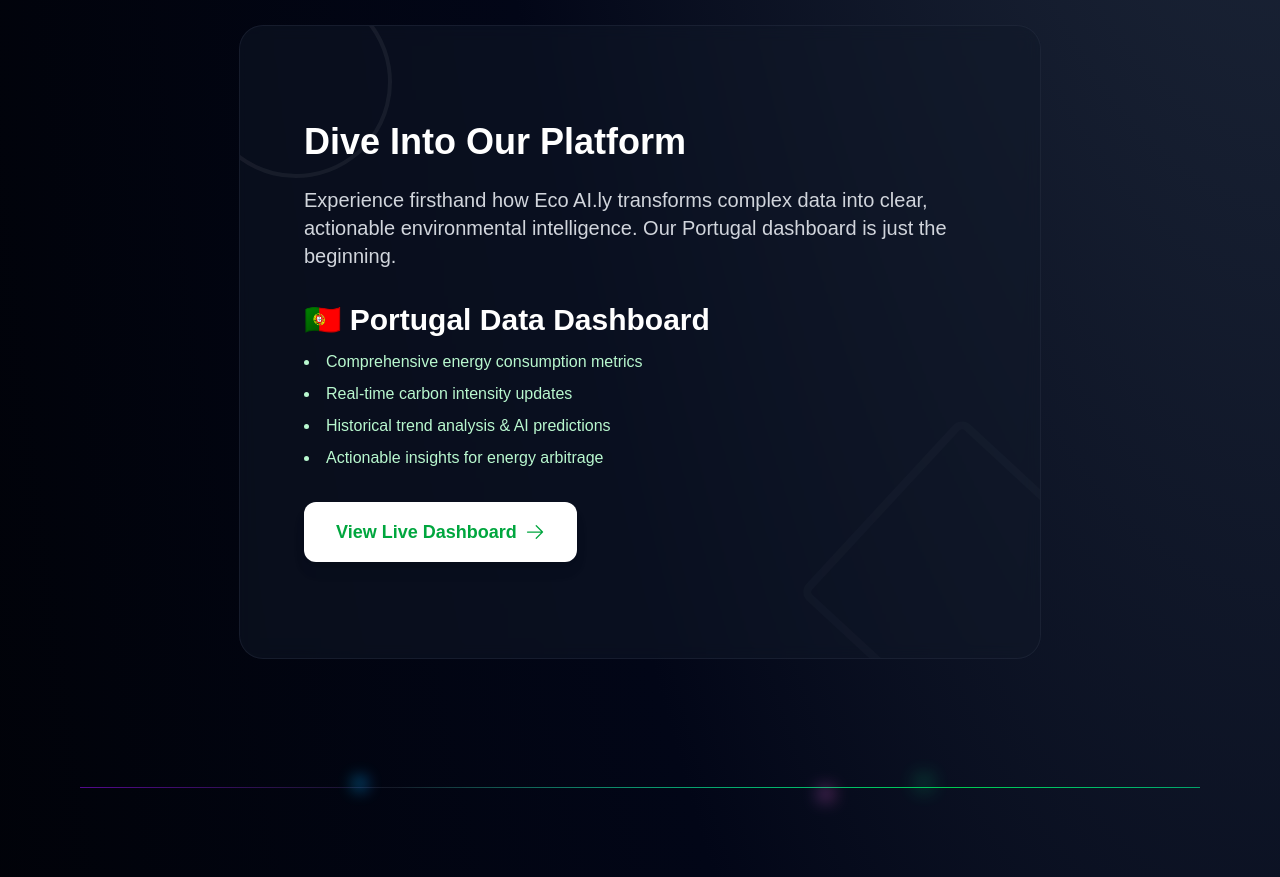
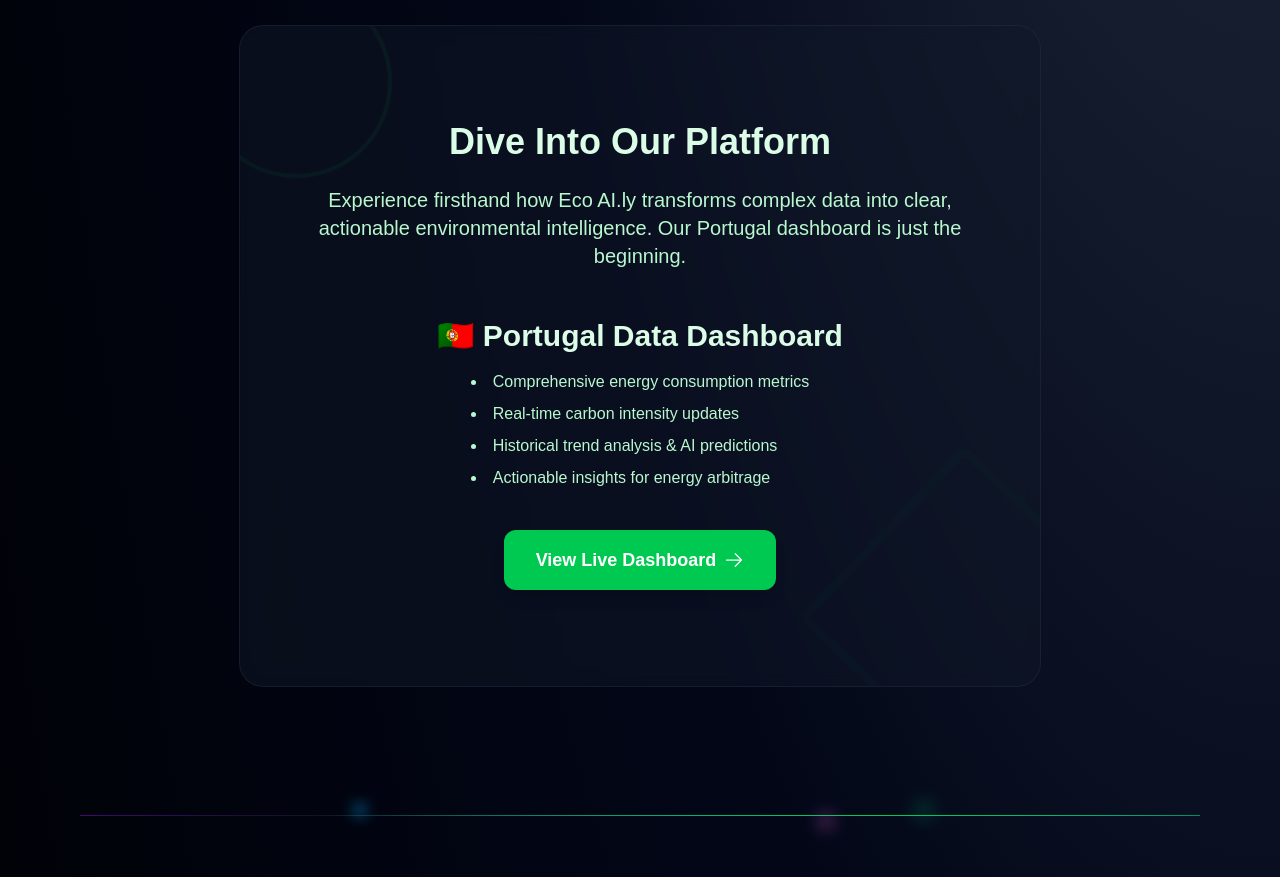
Before and after one commit to guilhermegranchopro/Eco-AI.ly, a Next.js app in the folder frontend/my-next-app/: page / in a window 1280 px wide. Shown: the part 1920-2797 px from the top of the page. Built offline with nearby package versions, Linux system fonts and the light colour scheme.

Commit message:
centered dashboard information card and changed text color from white to esmerald

```diff
--- a/frontend/my-next-app/src/app/page.tsx
+++ b/frontend/my-next-app/src/app/page.tsx
@@ -930,7 +930,7 @@
                   }}
                 />
                 <div className="relative z-10">
-                  <Image src="/assets/images/logo.png" alt="Eco AI.ly Logo" width={200} height={40} priority className="h-10 sm:h-12 w-auto"/>
+                  <Image src="/assets/images/logo.png" alt="Gaia Logo" width={200} height={40} priority className="h-10 sm:h-12 w-auto"/>
                 </div>
               </motion.div>
             </Link>
@@ -1386,30 +1386,46 @@
           className="py-16 md:py-24 px-6 sm:px-8 md:px-12 lg:px-16 bg-gray-900/50 backdrop-blur-sm border border-gray-700/30 rounded-3xl relative overflow-hidden" // Updated light background
         >
           {/* Decorative elements */}
-          <motion.div className="absolute -top-10 -left-10 w-48 h-48 border-4 border-white/20 rounded-full opacity-30" animate={{ rotate: 360 }} transition={{ duration: 40, repeat: Infinity, ease: "linear" }} />
-          <motion.div className="absolute -bottom-12 -right-12 w-60 h-60 border-8 border-white/10 rounded-xl opacity-20" animate={{ rotate: -360 }} transition={{ duration: 50, repeat: Infinity, ease: "linear" }} />
-
-          <motion.h2 variants={fadeInUp} className="text-3xl sm:text-4xl font-bold mb-6 relative z-10 text-white">
+          <motion.div className="absolute -top-10 -left-10 w-48 h-48 border-4 border-green-500/20 rounded-full opacity-30" animate={{ rotate: 360 }} transition={{ duration: 40, repeat: Infinity, ease: "linear" }} />
+          <motion.div className="absolute -bottom-12 -right-12 w-60 h-60 border-8 border-green-500/10 rounded-xl opacity-20" animate={{ rotate: -360 }} transition={{ duration: 50, repeat: Infinity, ease: "linear" }} />
+
+          {/* Centered content block */}
+          <div className="relative z-10 text-center">
+            <motion.h2 variants={fadeInUp} className="text-3xl sm:text-4xl font-bold mb-6 text-green-100">
               Dive Into Our Platform
             </motion.h2>
-          <motion.p variants={fadeInUp} className="text-lg sm:text-xl mb-8 max-w-2xl mx-auto relative z-10 text-gray-300">
+            <motion.p variants={fadeInUp} className="text-lg sm:text-xl mb-12 max-w-2xl mx-auto text-green-200">
               Experience firsthand how Eco AI.ly transforms complex data into clear, actionable environmental intelligence. Our Portugal dashboard is just the beginning.
             </motion.p>
-          <motion.div variants={fadeInUp} className="relative z-10">
-            <h3 className="text-2xl sm:text-3xl font-semibold mb-3 text-white">🇵🇹 Portugal Data Dashboard</h3>
-            <ul className="list-disc list-inside inline-block text-left space-y-2 mb-8 text-green-200">
+
+            <motion.div variants={fadeInUp}>
+              <h3 className="text-2xl sm:text-3xl font-semibold mb-4 text-green-100">
+                🇵🇹 Portugal Data Dashboard
+              </h3>
+              <ul className="list-disc list-inside inline-block text-left space-y-2 mb-10 text-green-200">
                 <li>Comprehensive energy consumption metrics</li>
                 <li>Real-time carbon intensity updates</li>
                 <li>Historical trend analysis & AI predictions</li>
                 <li>Actionable insights for energy arbitrage</li>
               </ul>
-            <div>
-              <Link href="/dashboard/portugal" className="group inline-flex items-center justify-center bg-white text-green-600 px-8 py-4 rounded-xl font-bold text-lg shadow-lg hover:bg-gray-100 hover:shadow-2xl transform hover:scale-105 transition-all duration-300 focus:outline-none focus:ring-4 focus:ring-green-200 dark:focus:ring-green-500"> {/* Ensure rounded-xl */}
+
+              {/* Centered and animated button */}
+              <motion.div
+                whileHover={{ scale: 1.05 }}
+                whileTap={{ scale: 0.95 }}
+                transition={{ type: "spring", stiffness: 300 }}
+                className="flex justify-center"
+              >
+                <Link
+                  href="/dashboard/portugal"
+                  className="group inline-flex items-center justify-center bg-green-500 text-white px-8 py-4 rounded-xl font-bold text-lg shadow-lg hover:bg-green-600 hover:shadow-2xl transition-all duration-300 focus:outline-none focus:ring-4 focus:ring-green-200 dark:focus:ring-green-500"
+                >
                   View Live Dashboard
-                <ArrowRightIcon />
+                  <ArrowRightIcon className="ml-2 transition-transform group-hover:translate-x-1" />
                 </Link>
+              </motion.div>
+            </motion.div>
           </div>
-          </motion.div>
         </AnimatedSection>
 
         <AnimatedDivider />
@@ -1440,29 +1456,7 @@
         </AnimatedSection>
 
 
-        {/* Dashboard Section - NEW */}
-        <AnimatedSection id="dashboard" className="py-16 md:py-24">
-          <motion.h2 variants={fadeInUp} className="text-3xl sm:text-4xl font-bold text-green-700 dark:text-green-300 mb-8 text-center">
-            🇵🇹 Live Portugal Energy Dashboard
-          </motion.h2>
-          <motion.p variants={fadeInUp} className="text-lg text-gray-600 dark:text-gray-400 max-w-3xl mx-auto mb-12 text-center">
-            Explore real-time carbon intensity and renewable energy data for Portugal. See AI predictions and insights powered by our advanced analytics.
-          </motion.p>
-          <motion.div variants={fadeInUp} className="text-center">
-            <Link
-              href="/dashboard/portugal"
-              className="group inline-flex items-center justify-center bg-gradient-to-r from-green-500 to-emerald-600 hover:from-green-600 hover:to-emerald-700 text-white px-10 py-5 rounded-xl font-bold text-lg shadow-lg hover:shadow-2xl transform hover:scale-105 transition-all duration-300 focus:outline-none focus:ring-4 focus:ring-green-300 dark:focus:ring-green-800"
-            >
-              <div className="flex items-center space-x-3">
-                <svg xmlns="http://www.w3.org/2000/svg" fill="none" viewBox="0 0 24 24" strokeWidth={1.5} stroke="currentColor" className="w-6 h-6">
-                  <path strokeLinecap="round" strokeLinejoin="round" d="M7.5 14.25v2.25m3-4.5v4.5m3-6.75v6.75m3-9v9M6 20.25h12A2.25 2.25 0 0020.25 18V6A2.25 2.25 0 0018 3.75H6A2.25 2.25 0 003.75 6v12A2.25 2.25 0 006 20.25z" />
-                </svg>
-                <span>View Portugal Dashboard</span>
-                <ArrowRightIcon />
-              </div>
-            </Link>
-          </motion.div>
-        </AnimatedSection>
+
 
         <AnimatedDivider />
 
```
Lines whose indentation alone changed are shown as unchanged.
